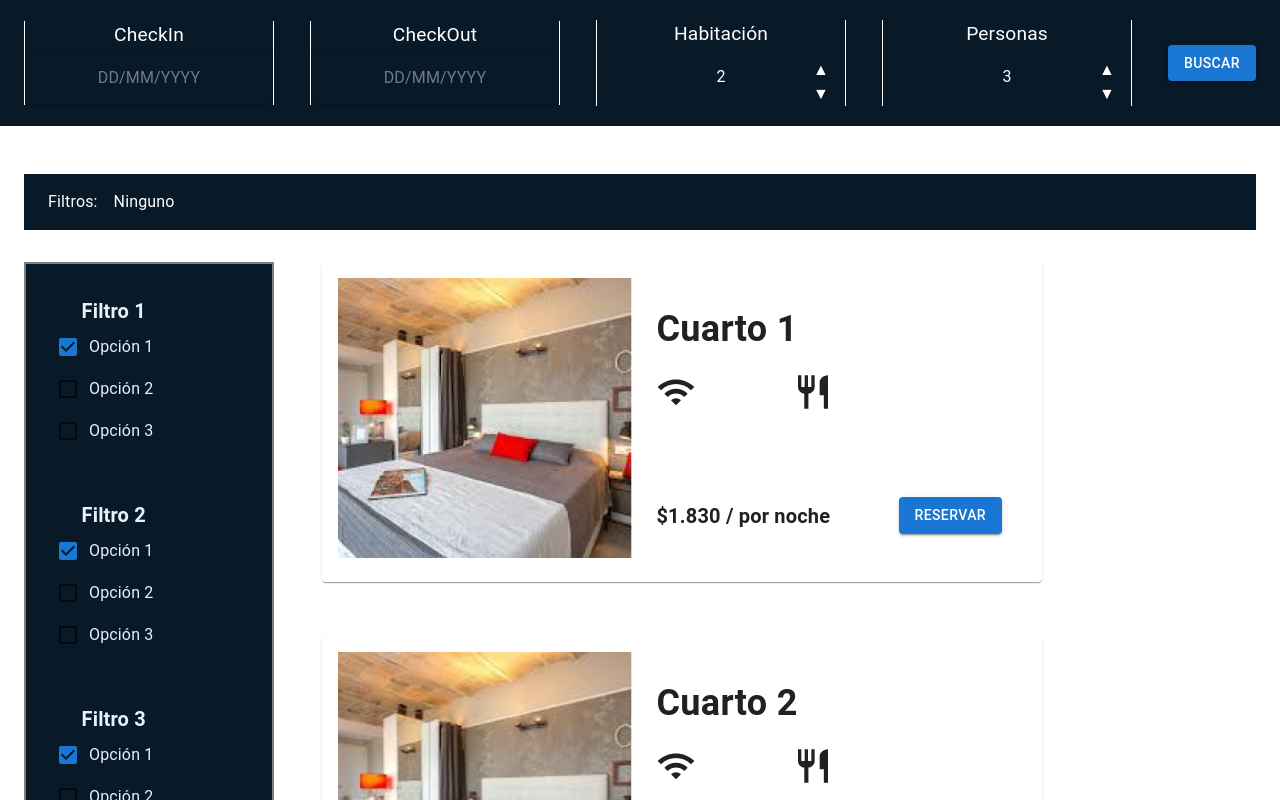
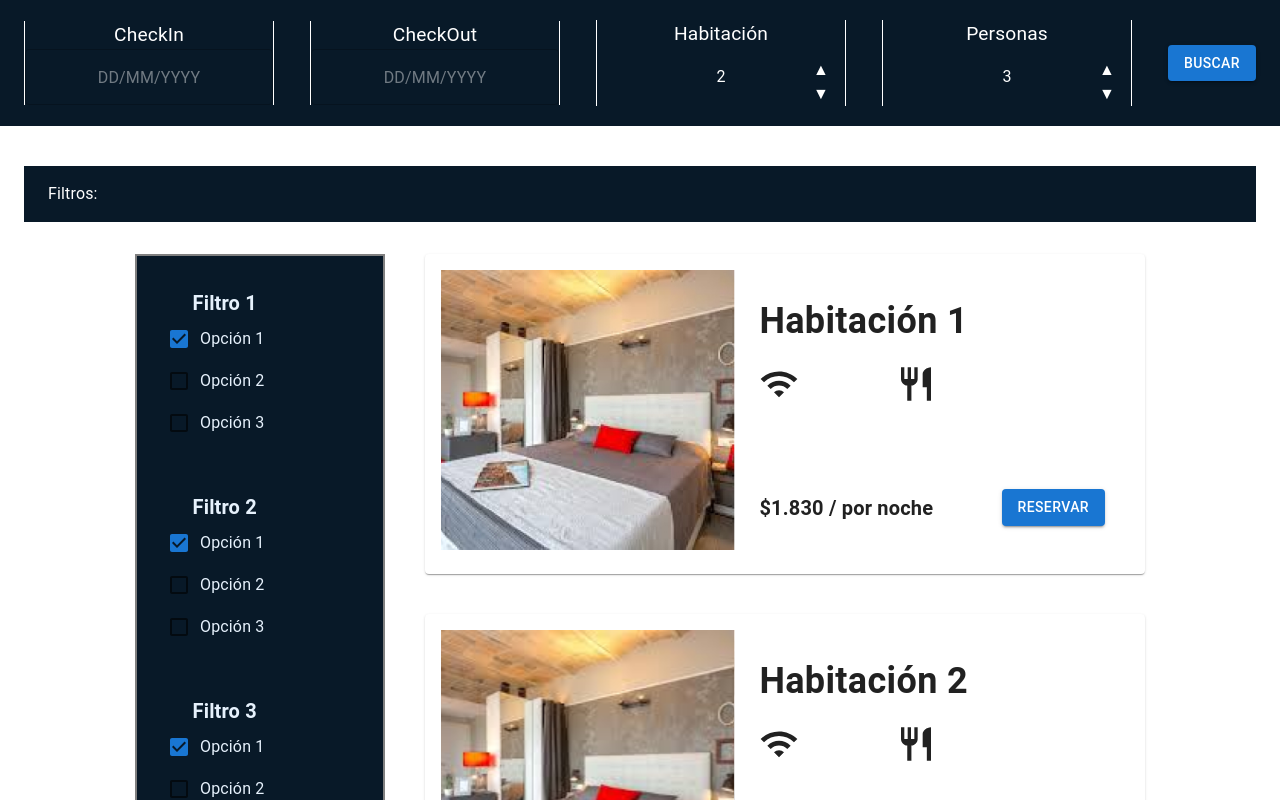
Before and after one commit to iancinti/hotel-g3-front, a Next.js app: page /reserva in a window 1280 px wide. Shown: the part 500-1300 px from the top of the page. Built offline with nearby package versions, Linux system fonts and the light colour scheme; some icons are missing.

Commit message:
Terminando componente de reserva

```diff
--- /dev/null
+++ b/src/app/reserva/listRooms.js
@@ -0,0 +1,23 @@
+
+// obj temporal, vendra desde DB
+export const listRooms = [
+    {
+        id: '1',
+        name: 'Habitación 1',
+        facility: ['Wifi', 'Comida'],
+        price: '$1.830',
+        image: 'images/reserva.jpg'
+    }, {
+        id: '2',
+        name: 'Habitación 2',
+        facility: ['Bar', 'TV'],
+        price: '$1.500',
+        image: '/images/Imagen.svg'
+    }, {
+        id: '3',
+        name: 'Habitación 3',
+        facility: ['Wifi', 'Bar'],
+        price: '$1.830',
+        image: 'images/reserva.jpg'
+    }
+]
--- a/src/app/reserva/page.jsx
+++ b/src/app/reserva/page.jsx
@@ -4,33 +4,65 @@ import Filtro from "../components/filtro/filtro";
 import CardReserva from "../components/reserva/CardReserva";
 import Buscador from "../components/reserva/buscador/buscador";
 import React, { useState } from "react";
-import { useRouter, useSearchParams } from "next/navigation";
+import { useRouter } from "next/navigation";
 import TagsFiltro from "../components/filtro/tagsFiltro";
+import { listRooms } from "./listRooms";
 
-const listRooms = [
+const listOptions = [
     {
-        id: '1',
-        name: 'Cuarto 1',
-        facility: ['wifi','comida' ],
-        price: '$1.830',
-        image: 'images/reserva.jpg'
-    },{
-        id: '2',
-        name: 'Cuarto 2',
-        facility: ['piscina', 'bar'],
-        price: '$1.500',
-        image: '/images/Imagen.svg'
+        title: 'Servicio',
+        options: [
+            { name: 'Wifi', checked: false },
+            { name: 'Bar', checked: false },
+            { name: 'Comida', checked: false },
+            { name: 'TV', checked: false },
+            { name: 'Estacionamiento', checked: false },
+        ]
+    }, {
+        title: 'Habitaciones',
+        options: [
+            { name: 'Habitacion simple', checked: false },
+            { name: 'Suite principal', checked: false },
+            { name: '3 habitaciones', checked: false },
+            { name: '4 habitaciones', checked: false },
+        ]
     }
 ]
 
 function Reserva() {
 
     const router = useRouter();
-    const searchParams = useSearchParams();
     const [rooms, setRooms] = useState(listRooms);
+    const [optionsFilter, setOptionsFilter] = React.useState(listOptions);
 
-    const onChangeFilter =()=>{
+    const [ tags, setTags ] = useState([]);
+    const [ isOpenFilter, setOpenFilter ] = useState( null );
 
+    const onChangeFilter =(event)=>{
+        const { name, checked } = event.target;
+        updateFilterAndTags( name, checked );
+    }
+
+    const updateFilterAndTags =(name, checked)=>{
+        const updatedOptionsFilter = optionsFilter.map((item) => ({
+            ...item,
+            options: item.options.map((option) =>
+                option.name === name ? { ...option, checked: checked } : option
+            )
+        }));
+
+        setOptionsFilter(updatedOptionsFilter);
+
+        if (checked) setTags(()=>{
+            const newTags = [...tags, name];
+            loadRooms( newTags );
+            return newTags;
+        })
+        else setTags(value =>{
+            const newTags = [...value.filter(f => f !== name)];
+            loadRooms( newTags );
+            return newTags;
+        });
     }
 
     const onSearchRooms = ({ checkin, checkout, room, person })=>{
@@ -38,17 +70,30 @@ function Reserva() {
         router.push(`/reserva?${params}`);
     }
 
+    const loadRooms =( tags )=>{
+        // ! Cambiar por llamada a Back para traer listado
+        setRooms( ()=>{
+            return rooms.filter((room) => {
+                if (room.facility.some(facility => tags.includes(facility))) {
+                    return room;
+                }
+            })
+        });
+
+    }
 
     return (
         <React.Fragment>
             <Buscador handledSearch={onSearchRooms}></Buscador>
             <Container maxWidth='xl' sx={{
-                paddingY:'3rem'
+                paddingY:'2.5rem'
             }}>
-                <TagsFiltro maxWidth='xl'></TagsFiltro>
-                <div className="flex gap-12">
-                    <Filtro></Filtro>
-                    <div className="grid gap-12">
+                <TagsFiltro maxWidth='xl' toogleFiltro={() => setOpenFilter(!isOpenFilter)}
+                    tags={tags} onDeleteTag={(name) => updateFilterAndTags(name, false)}
+                />
+                <div className="flex gap-10 relative justify-center">
+                    <Filtro isOpen={isOpenFilter} changeFilter={onChangeFilter} listOptions={optionsFilter}></Filtro>
+                    <div className="grid gap-10">
                         {
                             rooms.map(({ id, name, facility, price, image }) => (
                                 <CardReserva
```
